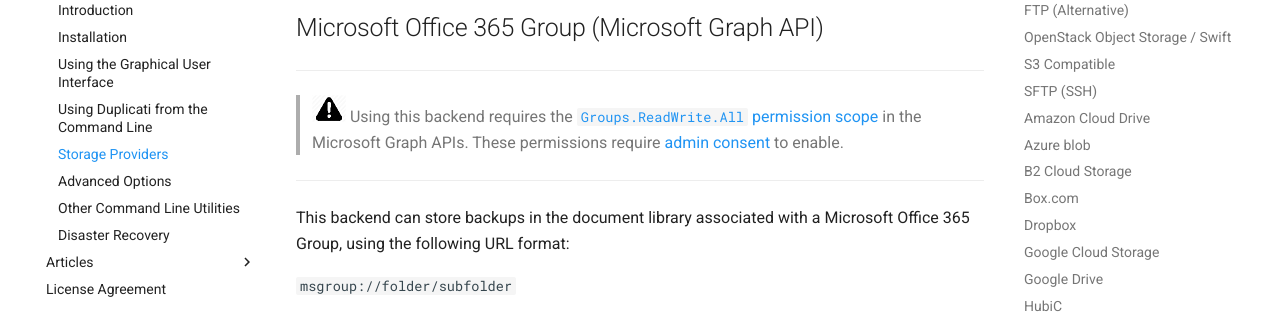
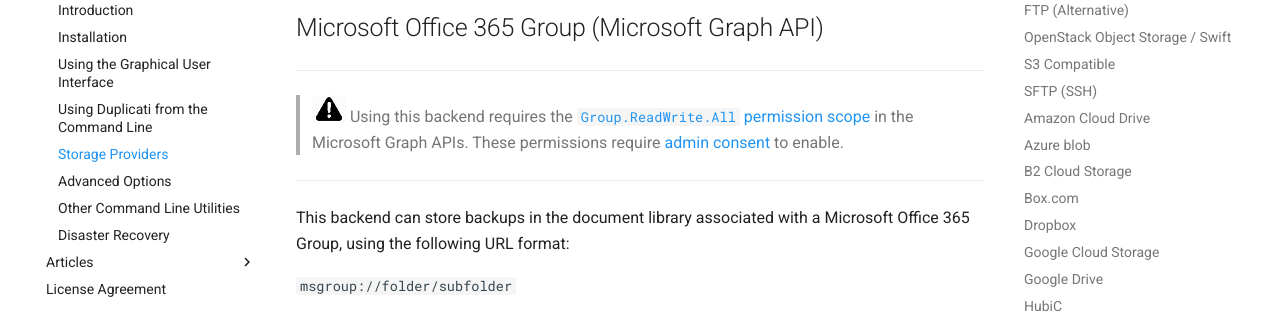
Before and after one commit to kees-z/DuplicatiDocs, an MkDocs documentation site: the page built from docs/05-storage-providers.md, in a window 1280 px wide and 900 px high, scrolled down 14957 px. Shown: the part 152-466 px from the top of the window. Built offline with MkDocs 1.6.1 and Material for MkDocs 9.7.7, drawn with Linux system fonts in a browser that asks for light colours; comment, search, counter and statistics services are not loaded; old or Windows-style settings are respelled for this version of MkDocs.

Commit message:
Fix typo in permission name.

```diff
--- a/docs/05-storage-providers.md
+++ b/docs/05-storage-providers.md
@@ -458,7 +458,7 @@ The username used to connect to the server. This may also be supplied as the env
 ## Microsoft Office 365 Group (Microsoft Graph API)
 
 *****
-> ![](icon_important.png) Using this backend requires the [`Groups.ReadWrite.All` permission scope](https://developer.microsoft.com/en-us/graph/docs/concepts/permissions_reference#group-permissions) in the Microsoft Graph APIs. These permissions require [admin consent](https://docs.microsoft.com/en-us/azure/active-directory/develop/active-directory-v2-scopes#admin-restricted-scopes) to enable.
+> ![](icon_important.png) Using this backend requires the [`Group.ReadWrite.All` permission scope](https://developer.microsoft.com/en-us/graph/docs/concepts/permissions_reference#group-permissions) in the Microsoft Graph APIs. These permissions require [admin consent](https://docs.microsoft.com/en-us/azure/active-directory/develop/active-directory-v2-scopes#admin-restricted-scopes) to enable.
 *****
 
 This backend can store backups in the document library associated with a Microsoft Office 365 Group, using the following URL format:
```
